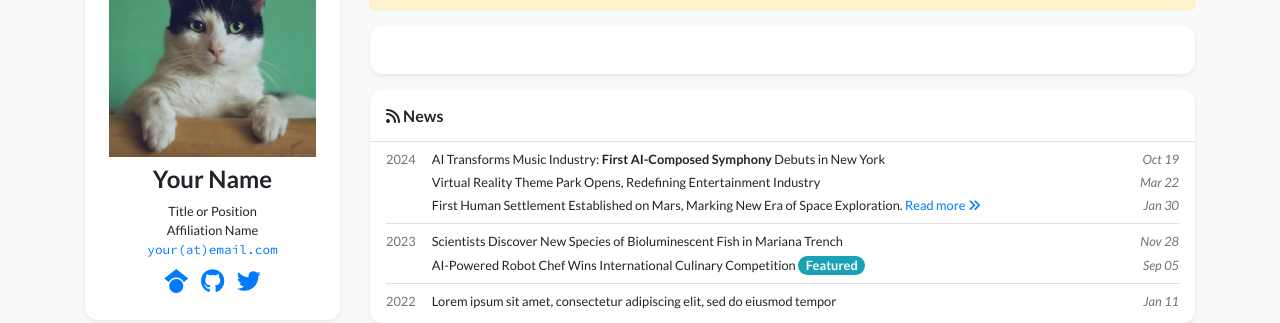
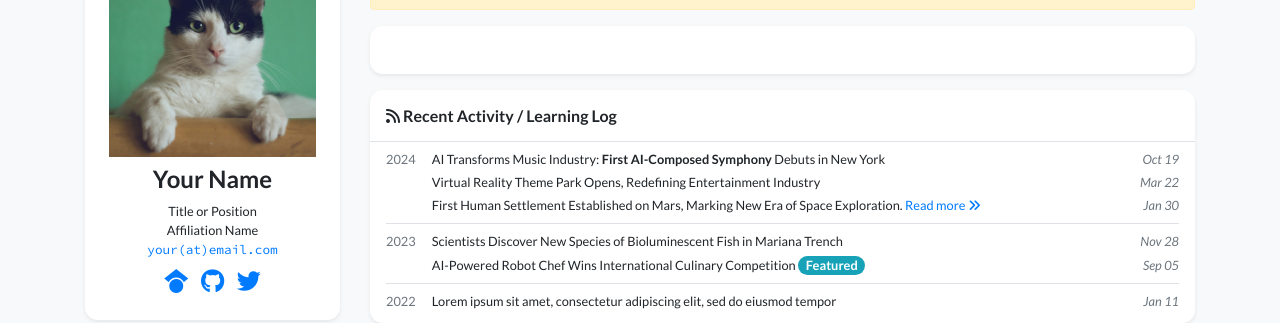
Before and after one commit to swallen16/swallen16.github.io, a Jekyll site: the page built from index.html, in a window 1280 px wide and 900 px high, scrolled down 352 px. Shown: the part 154-477 px from the top of the window. Built offline with Jekyll 4.4.1, drawn with Linux system fonts in a browser that asks for light colours; nearby versions of some CDN libraries; a style sheet for code colours, icons or effects is not loaded.

Commit message:
Update news card title to 'Recent Activity / Learning Log'

```diff
--- a/_includes/widgets/news_card.html
+++ b/_includes/widgets/news_card.html
@@ -1,7 +1,7 @@
 {% assign news_by_year = site.news | sort: "date" | reverse | slice: 0, include.limit | group_by_exp: "item", "item.date | date: '%Y'" -%}
 
 <div class="my-3 bg-white shadow-sm rounded-xl">
-    <h6 class="p-3 mb-0 border-bottom border-gray"><i class="fas fa-rss"></i> News</h6>
+    <h6 class="p-3 mb-0 border-bottom border-gray"><i class="fas fa-rss"></i> Recent Activity / Learning Log</h6>
     <div class="px-3 pb-1 small">
         {% for year in news_by_year %}
         <div class="media py-1 {% if not_first -%}border-top border-gray{%- endif %}">
```
